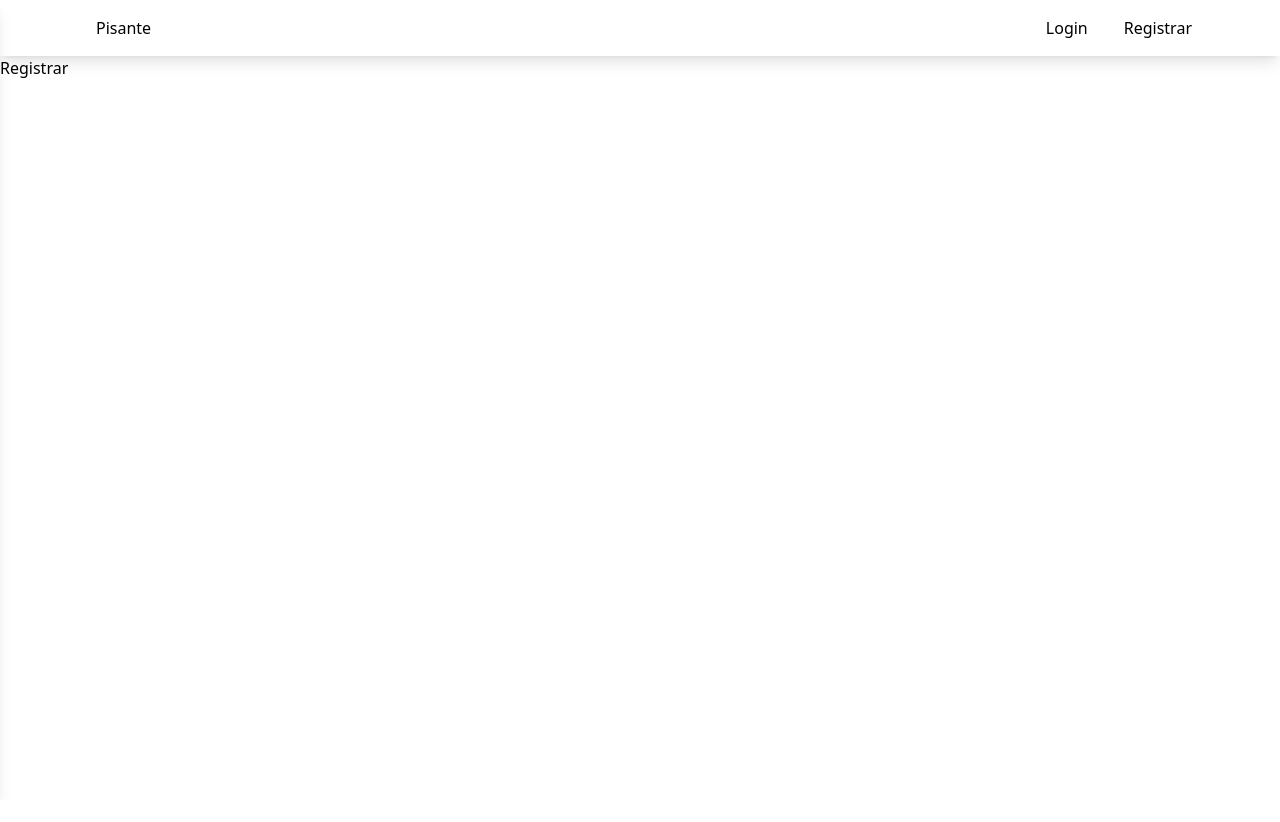
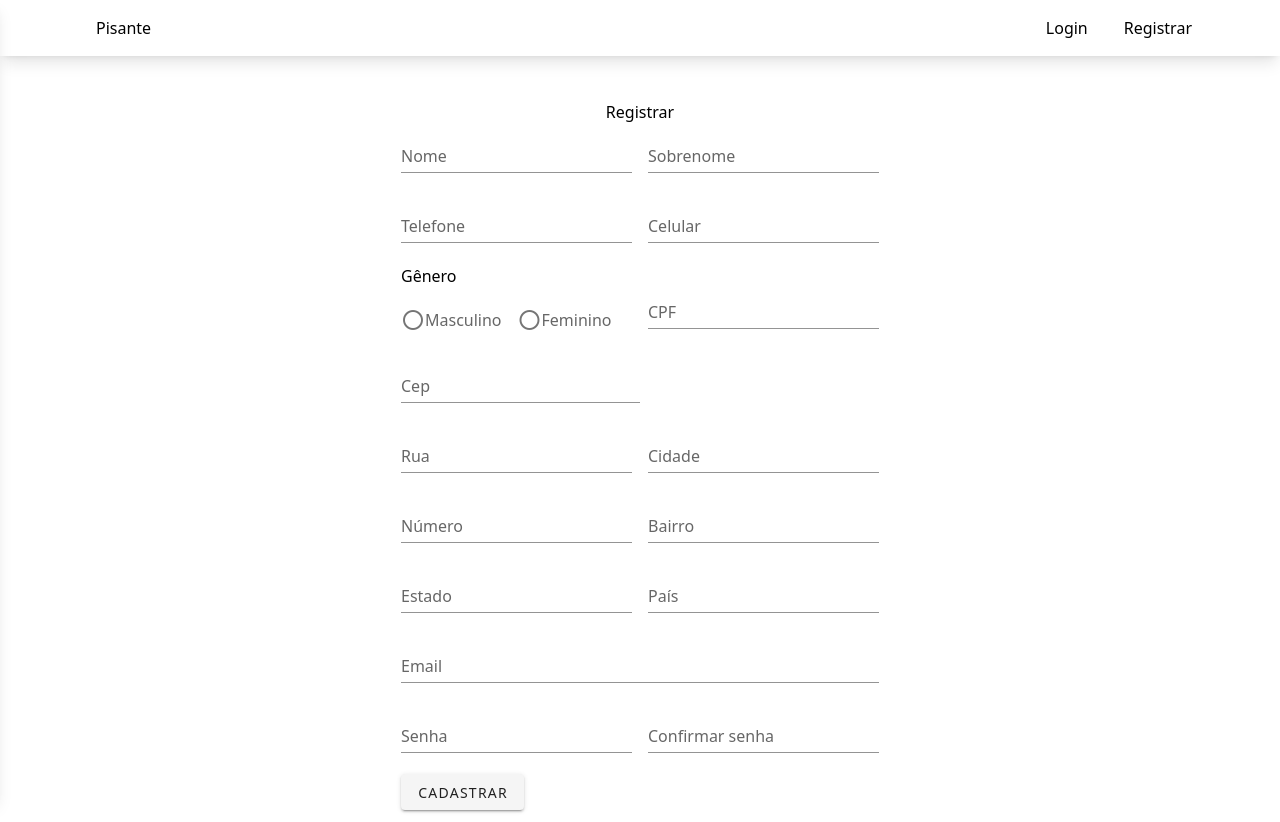
Before and after one commit to DiegoTeixeira7/pisante, a Nuxt app: page /register in a window 1280 px wide. Before the commit the page ends 800 px from the top, so only its background shows below. Built offline with nearby package versions, Linux system fonts and the light colour scheme.

Commit message:
added pages login and register

```diff
--- a/pages/login.vue
+++ b/pages/login.vue
@@ -1,9 +1,49 @@
 <template>
-  <h1>Login</h1>
+  <v-container
+    class="
+      tw-mt-8
+      tw-w-full
+      tw-h-full
+      tw-flex
+      tw-flex-col
+      tw-items-center
+      tw-justify-items-center
+    "
+  >
+    <div>
+      <h1>Login</h1>
+    </div>
+
+    <div>
+      <form>
+        <v-layout column>
+          <v-flex>
+            <v-text-field
+              id="email"
+              name="email"
+              label="Email"
+              type="email"
+              required
+            ></v-text-field>
+          </v-flex>
+          <v-flex>
+            <v-text-field
+              id="password"
+              name="password"
+              label="Senha"
+              type="password"
+              required
+            ></v-text-field>
+          </v-flex>
+          <v-flex class="text-xs-center" mt-5>
+            <v-btn type="submit">Entrar</v-btn>
+          </v-flex>
+        </v-layout>
+      </form>
+    </div>
+  </v-container>
 </template>
 
 <script>
 export default {}
 </script>
-<style>
-</style>
--- a/pages/register.vue
+++ b/pages/register.vue
@@ -1,9 +1,164 @@
 <template>
-  <h1>Registrar</h1>
+  <v-container
+    class="
+      tw-mt-8
+      tw-w-full
+      tw-h-full
+      tw-flex
+      tw-flex-col
+      tw-items-center
+      tw-justify-items-center
+    "
+  >
+    <div>
+      <h1>Registrar</h1>
+    </div>
+
+    <div>
+      <form>
+        <div class="tw-flex tw-flex-col">
+          <div class="tw-flex tw-flex-col lg:tw-flex-row tw-gap-x-4">
+            <v-text-field
+              id="name"
+              name="name"
+              label="Nome"
+              type="text"
+              required
+            ></v-text-field>
+            <v-text-field
+              id="lastName"
+              name="lastName"
+              label="Sobrenome"
+              type="text"
+              required
+            ></v-text-field>
+          </div>
+          <div class="tw-flex tw-flex-col lg:tw-flex-row tw-gap-x-4">
+            <v-text-field
+              id="telephone"
+              name="telephone"
+              label="Telefone"
+              type="text"
+              required
+            ></v-text-field>
+            <v-text-field
+              id="phone"
+              name="phone"
+              label="Celular"
+              type="text"
+              required
+            ></v-text-field>
+          </div>
+          <div class="tw-flex tw-flex-col lg:tw-flex-row tw-gap-x-4">
+            <div>
+              <span>Gênero</span>
+              <v-radio-group row>
+                <v-radio label="Masculino" value="m"></v-radio>
+                <v-radio label="Feminino" value="f"></v-radio>
+              </v-radio-group>
+            </div>
+            <div class="lg:tw-mt-4 lg:tw-ml-auto">
+              <v-text-field
+                id="cpf"
+                name="cpf"
+                label="CPF"
+                type="text"
+                required
+              ></v-text-field>
+            </div>
+          </div>
+          <div class="lg:tw-w-1/2">
+            <v-text-field
+              id="cep"
+              name="cep"
+              label="Cep"
+              type="text"
+              required
+            ></v-text-field>
+          </div>
+
+          <div class="tw-flex tw-flex-col lg:tw-flex-row tw-gap-x-4">
+            <v-text-field
+              id="street"
+              name="street"
+              label="Rua"
+              type="text"
+              required
+            ></v-text-field>
+            <v-text-field
+              id="city"
+              name="city"
+              label="Cidade"
+              type="text"
+              required
+            ></v-text-field>
+          </div>
+          <div class="tw-flex tw-flex-col lg:tw-flex-row tw-gap-x-4">
+            <v-text-field
+              id="number"
+              name="number"
+              label="Número"
+              type="number"
+              required
+            ></v-text-field>
+            <v-text-field
+              id="neighborhood"
+              name="neighborhood"
+              label="Bairro"
+              type="text"
+              required
+            ></v-text-field>
+          </div>
+          <div class="tw-flex tw-flex-col lg:tw-flex-row tw-gap-x-4">
+            <v-text-field
+              id="state"
+              name="state"
+              label="Estado"
+              type="text"
+              required
+            ></v-text-field>
+            <v-text-field
+              id="country"
+              name="country"
+              label="País"
+              type="text"
+              required
+            ></v-text-field>
+          </div>
+          <div>
+            <v-text-field
+              id="email"
+              name="email"
+              label="Email"
+              type="email"
+              required
+            ></v-text-field>
+          </div>
+          <div class="tw-flex tw-flex-col lg:tw-flex-row tw-gap-x-4">
+            <v-text-field
+              id="password"
+              name="password"
+              label="Senha"
+              type="password"
+              required
+            ></v-text-field>
+            <v-text-field
+              id="passwordConfirmed"
+              name="passwordConfirmed"
+              label="Confirmar senha"
+              type="password"
+              required
+            ></v-text-field>
+          </div>
+          <v-flex class="text-xs-center" mt-5>
+            <v-btn type="submit">Cadastrar</v-btn>
+          </v-flex>
+        </div>
+      </form>
+    </div>
+  </v-container>
 </template>
 
 <script>
 export default {}
 </script>
-<style>
-</style>
```
